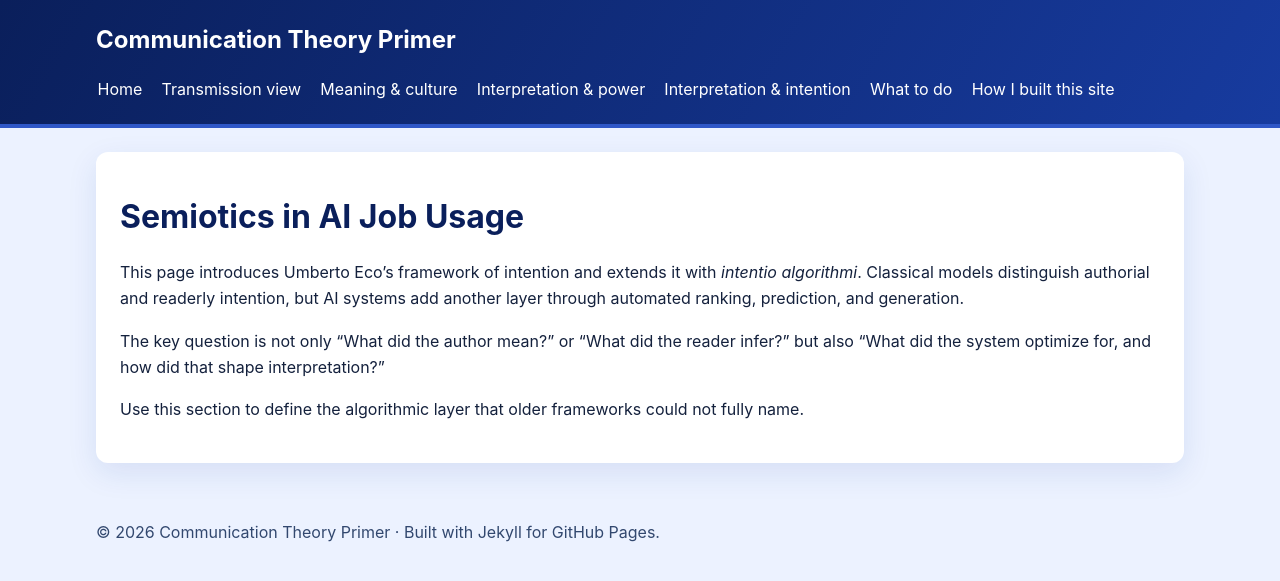
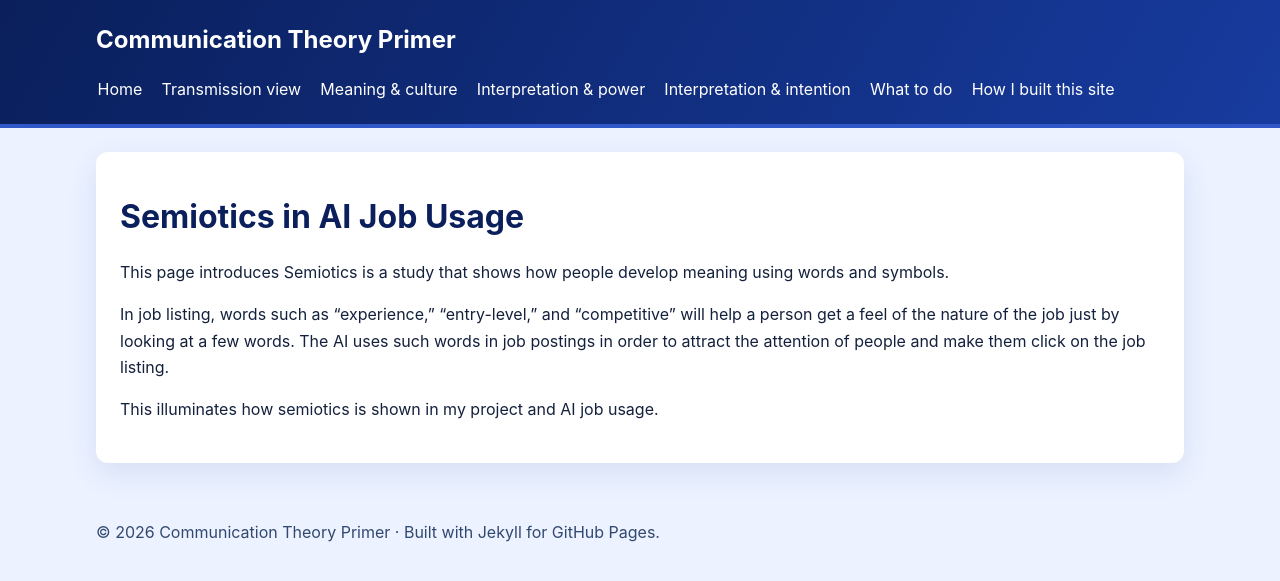
Before and after one commit to bryngrant/comm-primer, a Jekyll site: the page built from Semiotics.md, in a window 1280 px wide. Shown: the top 581 px of the page. Built offline with Jekyll 4.4.1, drawn with Linux system fonts in a browser that asks for light colours.

Commit message:
semoitiv

```diff
--- a/Semiotics.md
+++ b/Semiotics.md
@@ -6,8 +6,8 @@ permalink: /Semiotics/
 
 # Semiotics in AI Job Usage
 
-This page introduces Umberto Eco’s framework of intention and extends it with *intentio algorithmi*. Classical models distinguish authorial and readerly intention, but AI systems add another layer through automated ranking, prediction, and generation.
+This page introduces Semiotics is a study that shows how people develop meaning using words and symbols.
 
-The key question is not only “What did the author mean?” or “What did the reader infer?” but also “What did the system optimize for, and how did that shape interpretation?”
+ In job listing, words such as “experience,” “entry-level,” and “competitive” will help a person get a feel of the nature of the job just by looking at a few words. The AI uses such words in job postings in order to attract the attention of people and make them click on the job listing.
 
-Use this section to define the algorithmic layer that older frameworks could not fully name.
+This illuminates how semiotics is shown in my project and AI job usage.
```
